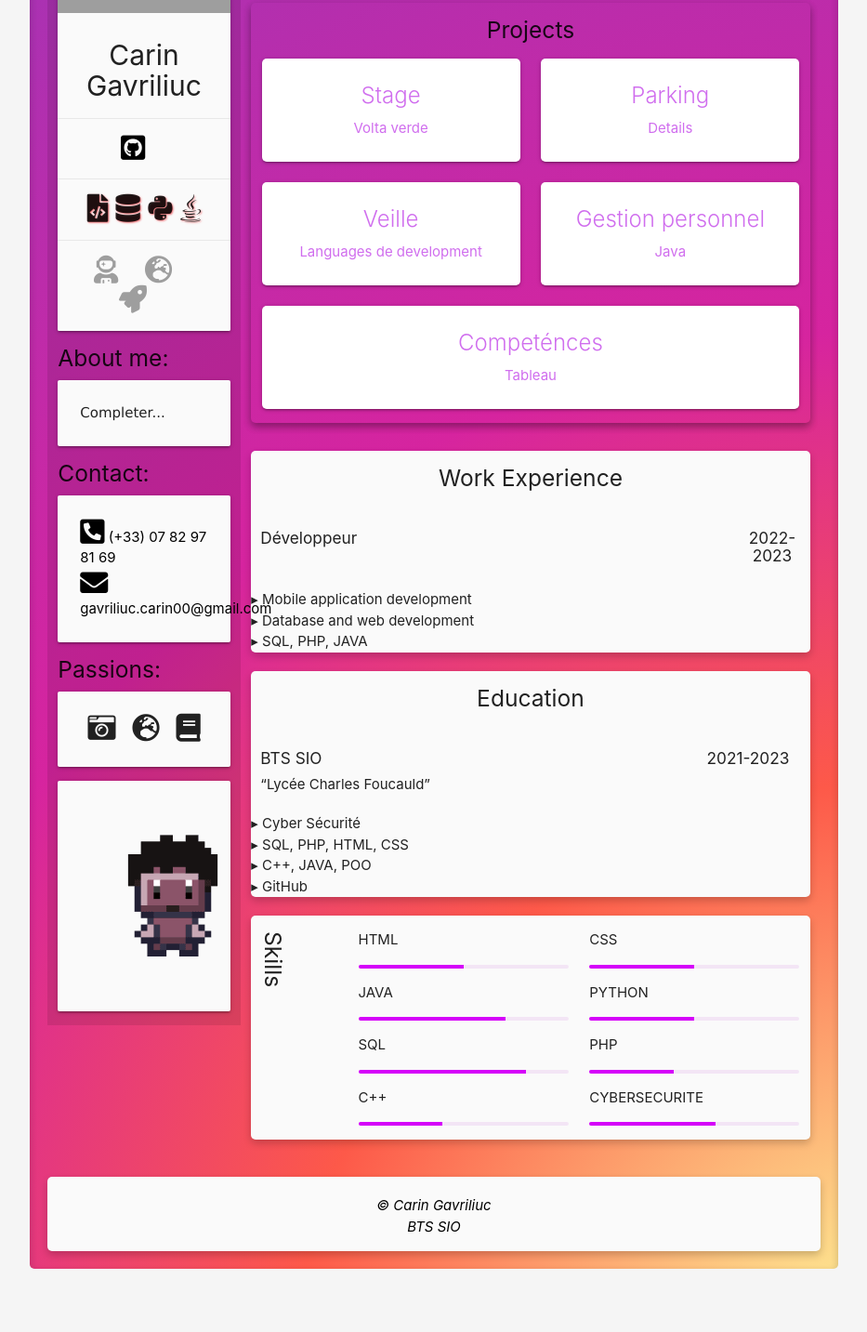
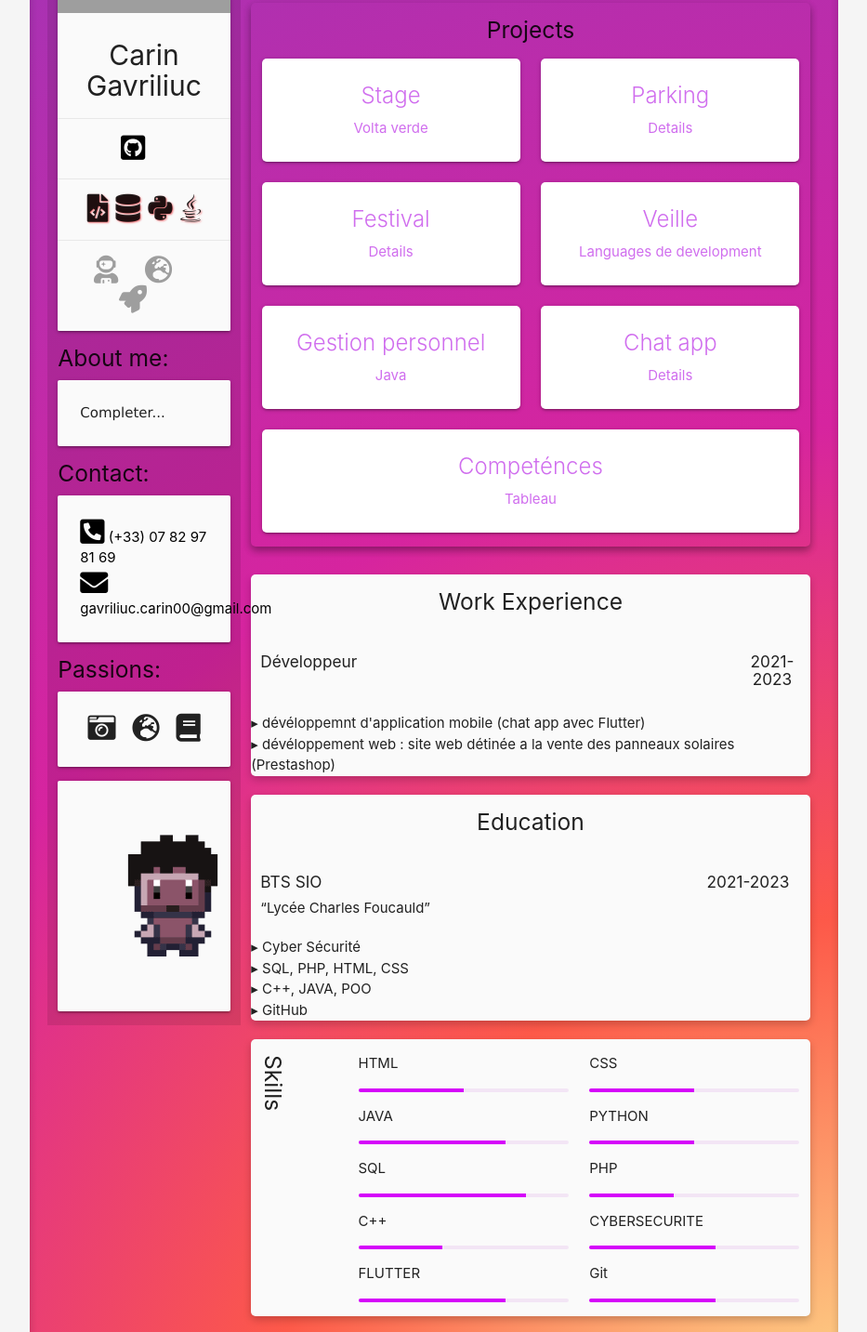
Before and after one commit to Carin77/Portfolio, a plain HTML site: page index.html in a window 1280 px wide. Shown: the part 187-1620 px from the top of the page at 93% size, without its empty margins (173-1106 px from the left). Before the commit the page ends 1571 px from the top, so only its background shows below. Drawn offline with nearby package versions, Linux system fonts and the light colour scheme; grey boxes are pictures that could not be loaded.

Commit message:
ajout ptojets chat app stage 2eme année et festival

```diff
--- a/index.html
+++ b/index.html
@@ -118,6 +118,16 @@
                                         </a>
                                     </div>
                                     <div class="col s12 m12 l6 center-align">
+                                        <a href="https://github.com/j000shua/FestivalGroupA" target="_blank">
+                                            <div class="card hoverable"  id="red-hover">
+                                                <div class="card-content">
+                                                    <div class="card-title">Festival</div>
+                                                    <p>Details</p>
+                                                </div>
+                                            </div>
+                                        </a>
+                                    </div>
+                                    <div class="col s12 m12 l6 center-align">
                                         <a href="veille.pdf" target="_blank">
                                             <div class="card hoverable"  id="red-hover">
                                                 <div class="card-content">
@@ -133,6 +143,16 @@
                                                 <div class="card-content">
                                                     <div class="card-title">Gestion personnel</div>
                                                     <p>Java</p>
+                                                </div>
+                                            </div>
+                                        </a>
+                                    </div>
+                                    <div class="col s12 m12 l6 center-align">
+                                        <a href="https://github.com/alingavriliuc/flutter_chat" target="_blank">
+                                            <div class="card hoverable"  id="red-hover">
+                                                <div class="card-content">
+                                                    <div class="card-title">Chat app</div>
+                                                    <p>Details</p>
                                                 </div>
                                             </div>
                                         </a>
@@ -166,15 +186,16 @@
                                     </div>
                                 </div>
                                 <div class="col s12 m2 center-align">
-                                    <h6>2022-2023</h6>
+                                    <h6>2021-2023</h6>
                                 </div>
                             </div>
                             <div class="row">
                                 <div class="col s12">
 
-                                    &rtrif; Mobile application development <br>
-                                    &rtrif; Database and web development <br>
-                                    &rtrif; SQL, PHP, JAVA
+                                    &rtrif; dévéloppemnt d'application mobile (chat app avec Flutter) <br>
+                                    &rtrif; dévéloppement web : site web détinée a la vente des panneaux solaires (Prestashop) <br>
+
+
 
                                 </div>
                             </div>
@@ -229,6 +250,9 @@
                                             <div class="progress purple lighten-5"><div class="determinate purple accent-3" style="width: 80%"></div></div>
                                             <p>C++</p>
                                             <div class="progress purple lighten-5"><div class="determinate purple accent-3" style="width: 40%"></div></div>
+                                            <p>FLUTTER</p>
+                                            <div class="progress purple lighten-5"><div class="determinate purple accent-3" style="width: 70%"></div></div>
+
                                         </div>
                                     </div>
                                     <div class="col s6">
@@ -241,6 +265,8 @@
                                             <div class="progress purple lighten-5"><div class="determinate purple accent-3" style="width: 40%"></div></div>
                                             <p>CYBERSECURITE</p>
                                             <div class="progress purple lighten-5"><div class="determinate purple accent-3" style="width: 60%"></div></div>
+                                            <p>Git</p>
+                                            <div class = "progress purple lighten-5"><div class="determinate purple accent-3" style="width: 60%"></div></div>
                                         </div>
                                     </div>
                                 </div>
```
